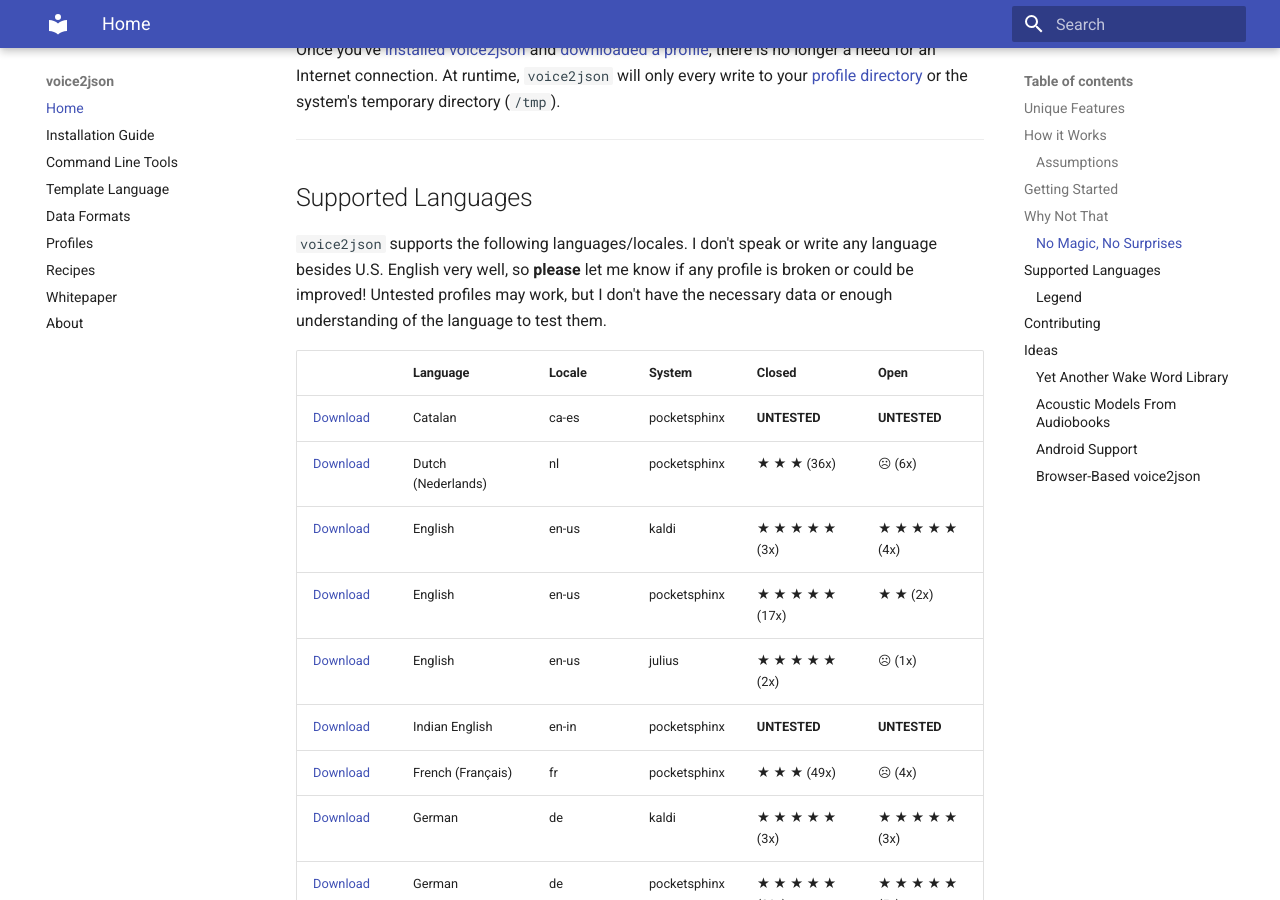
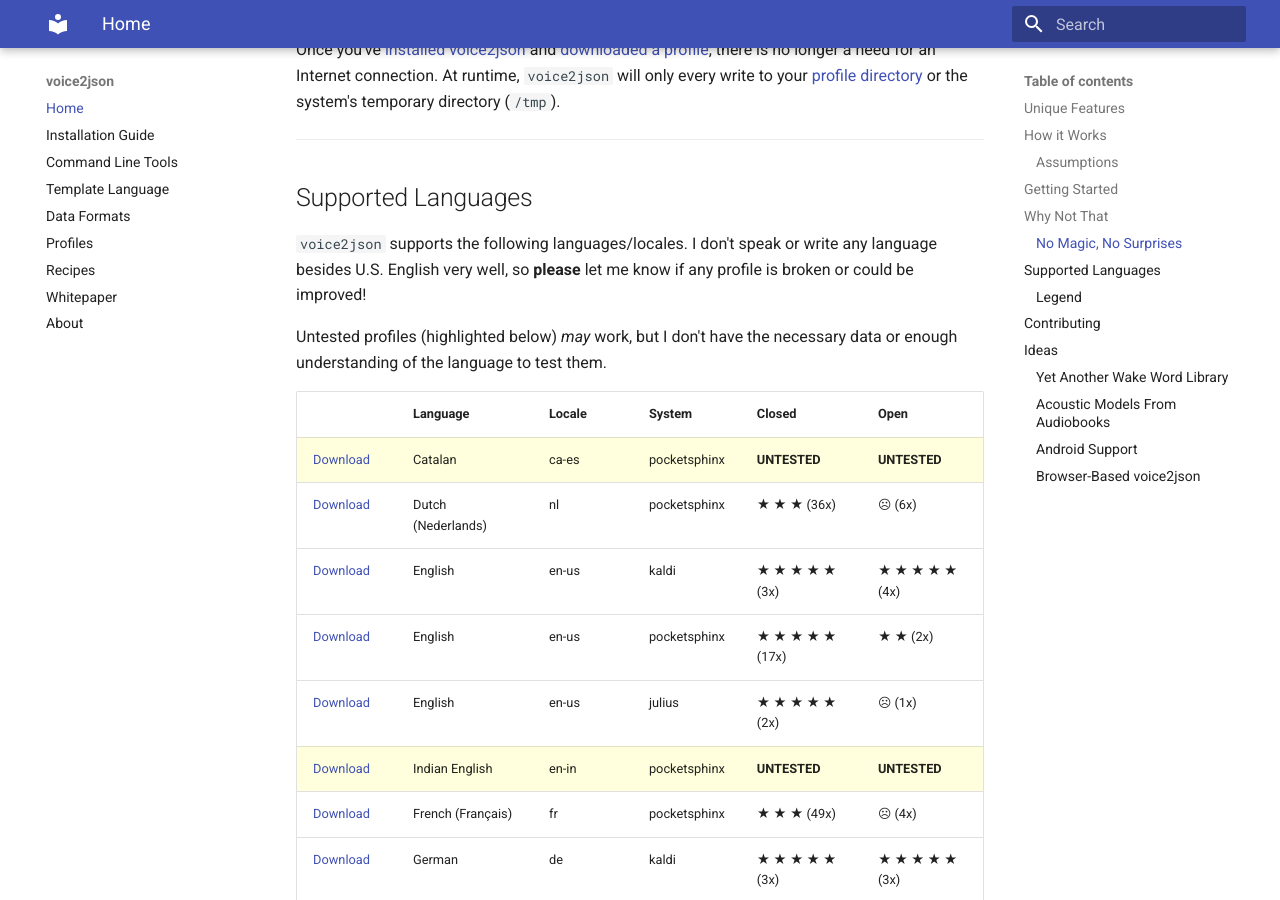
Before and after one commit to synesthesiam/voice2json, an MkDocs documentation site: the page built from docs/index.md, in a window 1280 px wide and 900 px high, scrolled down 3634 px. Built offline with MkDocs 1.6.1 and Material for MkDocs 9.7.7, drawn with Linux system fonts in a browser that asks for light colours.

```diff
--- a/docs/index.md
+++ b/docs/index.md
@@ -124,31 +124,191 @@ Once you've [installed voice2json](install.md) and [downloaded a profile](instal
 ## Supported Languages
 
 `voice2json` supports the following languages/locales. I don't speak or write any language besides U.S. English very well, so **please** let me know if any profile is broken or could be improved!
-Untested profiles may work, but I don't have the necessary data or enough understanding of the language to test them.
 
-|                                                                                             | Language                | Locale     | System       | Closed                                        | Open                                          |
-|---------------------------------------------------------------------------------------------|-------------------------|------------|--------------|-----------------------------------------------|-----------------------------------------------|
-| [Download](https://github.com/synesthesiam/ca_pocketsphinx-cmu/archive/v1.0.tar.gz)         | Catalan                 | ca-es      | pocketsphinx | **UNTESTED**                                  | **UNTESTED**                                  |
-| [Download](https://github.com/synesthesiam/nl_pocketsphinx-cmu/archive/v1.0.tar.gz)         | Dutch  (Nederlands)     | nl         | pocketsphinx | &#9733; &#9733; &#9733; (36x)                 | &#9785; (6x)                                  |
-| [Download](https://github.com/synesthesiam/en-us_kaldi-zamia/archive/v1.0.tar.gz)           | English                 | en-us      | kaldi        | &#9733; &#9733; &#9733; &#9733; &#9733; (3x)  | &#9733; &#9733; &#9733; &#9733; &#9733; (4x)  |
-| [Download](https://github.com/synesthesiam/en-us_pocketsphinx-cmu/archive/v1.0.tar.gz)      | English                 | en-us      | pocketsphinx | &#9733; &#9733; &#9733; &#9733; &#9733; (17x) | &#9733; &#9733; (2x)                          |
-| [Download](https://github.com/synesthesiam/en-us_julius-github/archive/v1.0.tar.gz)         | English                 | en-us      | julius       | &#9733; &#9733; &#9733; &#9733; &#9733; (2x)  | &#9785; (1x)                                  |
-| [Download](https://github.com/synesthesiam/en-us_julius-github/archive/v1.0.tar.gz)         | Indian English          | en-in      | pocketsphinx | **UNTESTED**                                  | **UNTESTED**                                  |
-| [Download](https://github.com/synesthesiam/fr_pocketsphinx-cmu/archive/v1.0.tar.gz)         | French (Français)       | fr         | pocketsphinx | &#9733; &#9733; &#9733; (49x)                 | &#9785; (4x)                                  |
-| [Download](https://github.com/synesthesiam/de_kaldi-zamia/archive/v1.0.tar.gz)              | German                  | de         | kaldi        | &#9733; &#9733; &#9733; &#9733; &#9733; (3x)  | &#9733; &#9733; &#9733; &#9733; &#9733; (3x)  |
-| [Download](https://github.com/synesthesiam/de_pocketsphinx-cmu/archive/v1.0.tar.gz)         | German                  | de         | pocketsphinx | &#9733; &#9733; &#9733; &#9733; &#9733; (29x) | &#9733; &#9733; &#9733; &#9733; &#9733; (5x)  |
-| [Download](https://github.com/synesthesiam/el-gr_pocketsphinx-cmu/archive/v1.0.tar.gz)      | Greek  (Ελληνικά)       | el-gr      | pocketsphinx | &#9733; &#9733; (17x)                         | &#9785; (1x)                                  |
-| [Download](https://github.com/synesthesiam/hi_pocketsphinx-cmu/archive/v1.0.tar.gz)         | Hindi (Devanagari)      | hi         | pocketsphinx | **UNTESTED**                                  | **UNTESTED**                                  |
-| [Download](https://github.com/synesthesiam/it_pocketsphinx-cmu/archive/v1.0.tar.gz)         | Italian (Italiano)      | it         | pocketsphinx | &#9733; &#9733; &#9733; &#9733; &#9733; (39x) | &#9733; &#9733; &#9733; &#9733; &#9733; (14x) |
-| [Download](https://github.com/synesthesiam/kz_pocketsphinx-cmu/archive/v1.0.tar.gz)         | Kazakh (қазақша)        | kz         | pocketsphinx | **UNTESTED**                                  | **UNTESTED**                                  |
-| [Download](https://github.com/synesthesiam/zh-cn_pocketsphinx-cmu/archive/v1.0.tar.gz)      | Mandarin (中文)         | zh-cn      | pocketsphinx | **UNTESTED**                                  | **UNTESTED**                                  |
-| [Download](https://github.com/synesthesiam/pl_pocketsphinx-cmu/archive/v1.0.tar.gz)         | Polish (polski)         | pl         | julius       | &#9733; (1x)                                  | **UNTESTED**                                  |
-| [Download](https://github.com/synesthesiam/pt-br_pocketsphinx-cmu/archive/v1.0.tar.gz)      | Portugese (Português)   | pt-br      | pocketsphinx | &#9733; &#9733; (77x)                         | &#9785; (20x)                                 |
-| [Download](https://github.com/synesthesiam/ru_pocketsphinx-cmu/archive/v1.0.tar.gz)         | Russian (Русский)       | ru         | pocketsphinx | &#9733; &#9733; &#9733; &#9733; &#9733; (21x) | &#9785; (1x)                                  |
-| [Download](https://github.com/synesthesiam/es_pocketsphinx-cmu/archive/v1.0.tar.gz)         | Spanish (Español)       | es         | pocketsphinx | &#9733; &#9733; &#9733; &#9733; (35x)         | &#9733; &#9733; &#9733; (22x)                 |
-| [Download](https://github.com/synesthesiam/es-mexican_pocketsphinx-cmu/archive/v1.0.tar.gz) | Mexican Spanish         | es-mexican | pocketsphinx | **UNTESTED**                                  | **UNTESTED**                                  |
-| [Download](https://github.com/synesthesiam/sv_kaldi-montreal/archive/v1.0.tar.gz)           | Swedish (svenska)       | sv         | kaldi        | &#9733; (13x)                                 | &#9785; (1x)                                  |
-| [Download](https://github.com/synesthesiam/vi_kaldi-montreal/archive/v1.0.tar.gz)           | Vietnamese (Tiếng Việt) | vi         | kaldi        | &#9733; &#9733; &#9733; &#9733; &#9733; (10x) | &#9785; (0.15x)                               |
+Untested profiles (highlighted below) *may* work, but I don't have the necessary data or enough understanding of the language to test them.
+
+<table>
+  <thead>
+    <tr>
+      <th></th>
+      <th>Language</th>
+      <th>Locale</th>
+      <th>System</th>
+      <th>Closed</th>
+      <th>Open</th>
+    </tr>
+  </thead>
+  <tbody>
+    <tr bgcolor="#FFFFDD">
+      <td><a href="https://github.com/synesthesiam/ca_pocketsphinx-cmu/archive/v1.0.tar.gz">Download</a></td>
+      <td>Catalan</td>
+      <td>ca-es</td>
+      <td>pocketsphinx</td>
+      <td><strong>UNTESTED</strong></td>
+      <td><strong>UNTESTED</strong></td>
+    </tr>
+    <tr>
+      <td><a href="https://github.com/synesthesiam/nl_pocketsphinx-cmu/archive/v1.0.tar.gz">Download</a></td>
+      <td>Dutch  (Nederlands)</td>
+      <td>nl</td>
+      <td>pocketsphinx</td>
+      <td>&#9733; &#9733; &#9733; (36x)</td>
+      <td>&#9785; (6x)</td>
+    </tr>
+    <tr>
+      <td><a href="https://github.com/synesthesiam/en-us_kaldi-zamia/archive/v1.0.tar.gz">Download</a></td>
+      <td>English</td>
+      <td>en-us</td>
+      <td>kaldi</td>
+      <td>&#9733; &#9733; &#9733; &#9733; &#9733; (3x)</td>
+      <td>&#9733; &#9733; &#9733; &#9733; &#9733; (4x)</td>
+    </tr>
+    <tr>
+      <td><a href="https://github.com/synesthesiam/en-us_pocketsphinx-cmu/archive/v1.0.tar.gz">Download</a></td>
+      <td>English</td>
+      <td>en-us</td>
+      <td>pocketsphinx</td>
+      <td>&#9733; &#9733; &#9733; &#9733; &#9733; (17x)</td>
+      <td>&#9733; &#9733; (2x)</td>
+    </tr>
+    <tr>
+      <td><a href="https://github.com/synesthesiam/en-us_julius-github/archive/v1.0.tar.gz">Download</a></td>
+      <td>English</td>
+      <td>en-us</td>
+      <td>julius</td>
+      <td>&#9733; &#9733; &#9733; &#9733; &#9733; (2x)</td>
+      <td>&#9785; (1x)</td>
+    </tr>
+    <tr bgcolor="#FFFFDD">
+      <td><a href="https://github.com/synesthesiam/en-us_julius-github/archive/v1.0.tar.gz">Download</a></td>
+      <td>Indian English</td>
+      <td>en-in</td>
+      <td>pocketsphinx</td>
+      <td><strong>UNTESTED</strong></td>
+      <td><strong>UNTESTED</strong></td>
+    </tr>
+    <tr>
+      <td><a href="https://github.com/synesthesiam/fr_pocketsphinx-cmu/archive/v1.0.tar.gz">Download</a></td>
+      <td>French (Français)</td>
+      <td>fr</td>
+      <td>pocketsphinx</td>
+      <td>&#9733; &#9733; &#9733; (49x)</td>
+      <td>&#9785; (4x)</td>
+    </tr>
+    <tr>
+      <td><a href="https://github.com/synesthesiam/de_kaldi-zamia/archive/v1.0.tar.gz">Download</a></td>
+      <td>German</td>
+      <td>de</td>
+      <td>kaldi</td>
+      <td>&#9733; &#9733; &#9733; &#9733; &#9733; (3x)</td>
+      <td>&#9733; &#9733; &#9733; &#9733; &#9733; (3x)</td>
+    </tr>
+    <tr>
+      <td><a href="https://github.com/synesthesiam/de_pocketsphinx-cmu/archive/v1.0.tar.gz">Download</a></td>
+      <td>German</td>
+      <td>de</td>
+      <td>pocketsphinx</td>
+      <td>&#9733; &#9733; &#9733; &#9733; &#9733; (29x)</td>
+      <td>&#9733; &#9733; &#9733; &#9733; &#9733; (5x)</td>
+    </tr>
+    <tr>
+      <td><a href="https://github.com/synesthesiam/el-gr_pocketsphinx-cmu/archive/v1.0.tar.gz">Download</a></td>
+      <td>Greek  (Ελληνικά)</td>
+      <td>el-gr</td>
+      <td>pocketsphinx</td>
+      <td>&#9733; &#9733; (17x)</td>
+      <td>&#9785; (1x)</td>
+    </tr>
+    <tr bgcolor="#FFFFDD">
+      <td><a href="https://github.com/synesthesiam/hi_pocketsphinx-cmu/archive/v1.0.tar.gz">Download</a></td>
+      <td>Hindi (Devanagari)</td>
+      <td>hi</td>
+      <td>pocketsphinx</td>
+      <td><strong>UNTESTED</strong></td>
+      <td><strong>UNTESTED</strong></td>
+    </tr>
+    <tr>
+      <td><a href="https://github.com/synesthesiam/it_pocketsphinx-cmu/archive/v1.0.tar.gz">Download</a></td>
+      <td>Italian (Italiano)</td>
+      <td>it</td>
+      <td>pocketsphinx</td>
+      <td>&#9733; &#9733; &#9733; &#9733; &#9733; (39x)</td>
+      <td>&#9733; &#9733; &#9733; &#9733; &#9733; (14x)</td>
+    </tr>
+    <tr bgcolor="#FFFFDD">
+      <td><a href="https://github.com/synesthesiam/kz_pocketsphinx-cmu/archive/v1.0.tar.gz">Download</a></td>
+      <td>Kazakh (қазақша)</td>
+      <td>kz</td>
+      <td>pocketsphinx</td>
+      <td><strong>UNTESTED</strong></td>
+      <td><strong>UNTESTED</strong></td>
+    </tr>
+    <tr bgcolor="#FFFFDD">
+      <td><a href="https://github.com/synesthesiam/zh-cn_pocketsphinx-cmu/archive/v1.0.tar.gz">Download</a></td>
+      <td>Mandarin (中文)</td>
+      <td>zh-cn</td>
+      <td>pocketsphinx</td>
+      <td><strong>UNTESTED</strong></td>
+      <td><strong>UNTESTED</strong></td>
+    </tr>
+    <tr>
+      <td><a href="https://github.com/synesthesiam/pl_pocketsphinx-cmu/archive/v1.0.tar.gz">Download</a></td>
+      <td>Polish (polski)</td>
+      <td>pl</td>
+      <td>julius</td>
+      <td>&#9733; (1x)</td>
+      <td><strong>UNTESTED</strong></td>
+    </tr>
+    <tr>
+      <td><a href="https://github.com/synesthesiam/pt-br_pocketsphinx-cmu/archive/v1.0.tar.gz">Download</a></td>
+      <td>Portugese (Português)</td>
+      <td>pt-br</td>
+      <td>pocketsphinx</td>
+      <td>&#9733; &#9733; (77x)</td>
+      <td>&#9785; (20x)</td>
+    </tr>
+    <tr>
+      <td><a href="https://github.com/synesthesiam/ru_pocketsphinx-cmu/archive/v1.0.tar.gz">Download</a></td>
+      <td>Russian (Русский)</td>
+      <td>ru</td>
+      <td>pocketsphinx</td>
+      <td>&#9733; &#9733; &#9733; &#9733; &#9733; (21x)</td>
+      <td>&#9785; (1x)</td>
+    </tr>
+    <tr>
+      <td><a href="https://github.com/synesthesiam/es_pocketsphinx-cmu/archive/v1.0.tar.gz">Download</a></td>
+      <td>Spanish (Español)</td>
+      <td>es</td>
+      <td>pocketsphinx</td>
+      <td>&#9733; &#9733; &#9733; &#9733; (35x)</td>
+      <td>&#9733; &#9733; &#9733; (22x)</td>
+    </tr>
+    <tr bgcolor="#FFFFDD">
+      <td><a href="https://github.com/synesthesiam/es-mexican_pocketsphinx-cmu/archive/v1.0.tar.gz">Download</a></td>
+      <td>Mexican Spanish</td>
+      <td>es-mexican</td>
+      <td>pocketsphinx</td>
+      <td><strong>UNTESTED</strong></td>
+      <td><strong>UNTESTED</strong></td>
+    </tr>
+    <tr>
+      <td><a href="https://github.com/synesthesiam/sv_kaldi-montreal/archive/v1.0.tar.gz">Download</a></td>
+      <td>Swedish (svenska)</td>
+      <td>sv</td>
+      <td>kaldi</td>
+      <td>&#9733; (13x)</td>
+      <td>&#9785; (1x)</td>
+    </tr>
+    <tr>
+      <td><a href="https://github.com/synesthesiam/vi_kaldi-montreal/archive/v1.0.tar.gz">Download</a></td>
+      <td>Vietnamese (Tiếng Việt)</td>
+      <td>vi</td>
+      <td>kaldi</td>
+      <td>&#9733; &#9733; &#9733; &#9733; &#9733; (10x)</td>
+      <td>&#9785; (0.15x)</td>
+    </tr>
+  </tbody>
+</table>
 
 ### Legend
 
@@ -177,45 +337,6 @@ Profiles are tested in two conditions:
 Transcription **speed-up** is given as (*Nx*) where *N* is the average ratio of real-time to transcription time.
 A value of 2x means that `voice2json` was able to transcribe the test WAV files twice as fast as their real-time durations on average.
 The reported values come from an Intel Core i7-based laptop with 16GB of RAM, so expect slower transcriptions on Raspberry Pi's.
-
-<!-- * Catalan -->
-<!--     * [ca-es_pocketsphinx-cmu](https://github.com/synesthesiam/ca-es_pocketsphinx-cmu) -->
-<!-- * Dutch (Nederlands) -->
-<!--     * [nl_pocketsphinx-cmu](https://github.com/synesthesiam/nl_pocketsphinx-cmu) -->
-<!-- * English -->
-<!--     * U.S. English -->
-<!--         * [en-us_pocketsphinx-cmu](https://github.com/synesthesiam/en-us_pocketsphinx-cmu) -->
-<!--         * [en-us_kaldi-zamia](https://github.com/synesthesiam/en-us_kaldi-zamia) -->
-<!--     * Indian English -->
-<!--         * [en-in_pocketsphinx-cmu](https://github.com/synesthesiam/en-in_pocketsphinx-cmu) -->
-<!-- * French (Français) -->
-<!--     * [fr_pocketsphinx-cmu](https://github.com/synesthesiam/fr_pocketsphinx-cmu) -->
-<!-- * German (Deutsch) -->
-<!--     * [de_pocketsphinx-cmu](https://github.com/synesthesiam/de_pocketsphinx-cmu) -->
-<!-- * Greek (Ελληνικά) -->
-<!--     * [el-gr_pocketsphinx-cmu](https://github.com/synesthesiam/el-gr_pocketsphinx-cmu) -->
-<!-- * Hindi (Devanagari) -->
-<!--     * [hi_pocketsphinx-cmu](https://github.com/synesthesiam/hi_pocketsphinx-cmu) -->
-<!-- * Italian (Italiano) -->
-<!--     * [it_pocketsphinx-cmu](https://github.com/synesthesiam/it_pocketsphinx-cmu) -->
-<!-- * Kazakh (қазақша) -->
-<!--     * [kz_pocketsphinx-cmu](https://github.com/synesthesiam/kz_pocketsphinx-cmu) -->
-<!-- * Mandarin (中文) -->
-<!--     * [zh-cn_pocketsphinx-cmu](https://github.com/synesthesiam/zh-cn_pocketsphinx-cmu) -->
-<!-- * Polish (polski) -->
-<!--     * [pl_julius-github](https://github.com/synesthesiam/pl_julius-github) -->
-<!-- * Portugese (Português) -->
-<!--     * [pt-br_pocketsphinx-cmu](https://github.com/synesthesiam/pt-br_pocketsphinx-cmu) -->
-<!-- * Russian (Русский) -->
-<!--     * [ru_pocketsphinx-cmu](https://github.com/synesthesiam/ru_pocketsphinx-cmu) -->
-<!-- * Spanish (Español) -->
-<!--     * [es_pocketsphinx-cmu](https://github.com/synesthesiam/es_pocketsphinx-cmu) -->
-<!--     * Mexian Spanish -->
-<!--         * [es_mexican_pocketsphinx-cmu](https://github.com/synesthesiam/es_mexican_pocketsphinx-cmu) -->
-<!-- * Swedish (svenska) -->
-<!--     * [sv_kaldi-montreal](https://github.com/synesthesiam/sv_kaldi-montreal) -->
-<!-- * Vietnamese (Tiếng Việt) -->
-<!--     * [vi_kaldi-montreal](https://github.com/synesthesiam/vi_kaldi-montreal) -->
 
 ---
 
--- a/mkdocs.yml
+++ b/mkdocs.yml
@@ -1,5 +1,7 @@
 site_name: voice2json
-theme: material
+theme:
+  name: material
+
 nav:
   - Home: index.md
   - Installation Guide: install.md
```
Also changed, not shown: docs/recipes.md (+11 -0 lines).
